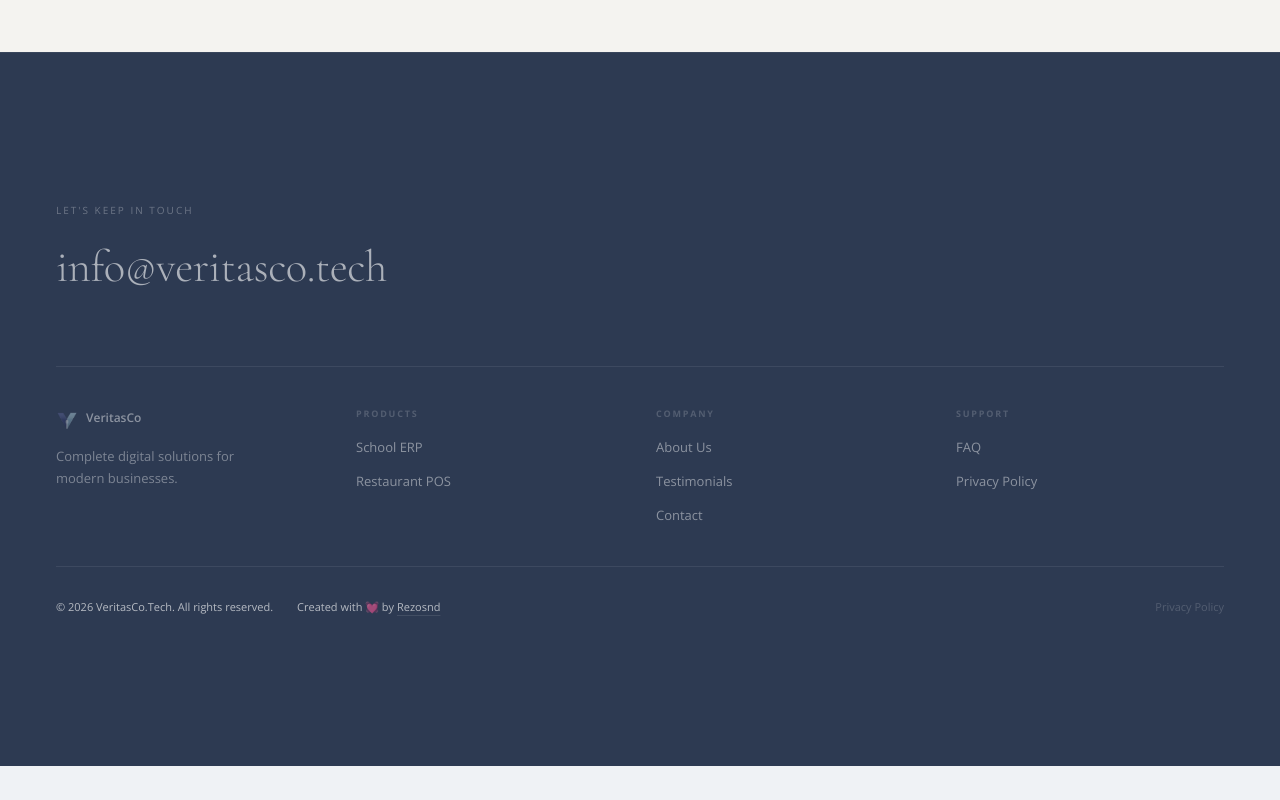
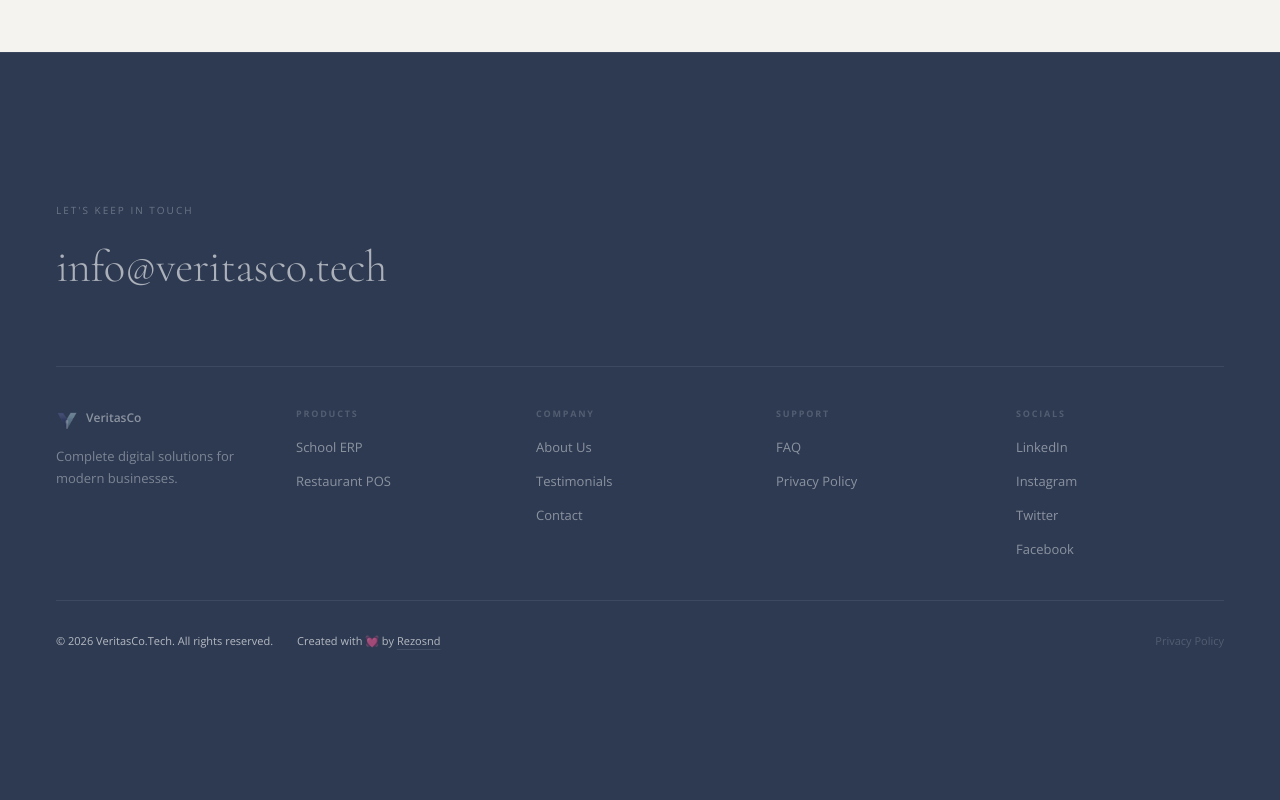
Before and after one commit to rezosnd/veritasco, a Next.js app: page /erp in a window 1280 px wide. Shown: the part 5322-6122 px from the top of the page. Before the commit the page ends 6088 px from the top, so only its background shows below. Built offline with nearby package versions, Linux system fonts and the light colour scheme.

Commit message:
feat: implement contact page with animated typography and site layout components

```diff
--- a/app/contact/page.tsx
+++ b/app/contact/page.tsx
@@ -237,8 +237,8 @@
                 }}>Social Media</h3>
                 <div style={{ display: "flex", flexDirection: "column", gap: "12px" }}>
                   {[
-                    { label: "LinkedIn",  href: "https://linkedin.com/company/veritascotech", icon: Linkedin },
-                    { label: "Instagram", href: "https://instagram.com/veritascotech", icon: Instagram },
+                    { label: "LinkedIn",  href: "https://www.linkedin.com/company/veritasco", icon: Linkedin },
+                    { label: "Instagram", href: "https://www.instagram.com/veritasco.tech", icon: Instagram },
                     { label: "Facebook",  href: "https://facebook.com/veritascotech", icon: Facebook },
                     { label: "Twitter",   href: "https://twitter.com/veritascotech", icon: Twitter },
                   ].map(s => {
--- a/app/layout.tsx
+++ b/app/layout.tsx
@@ -12,34 +12,28 @@
   metadataBase: new URL(siteUrl),
 
   title: {
-    default: 'VeritasCo.Tech — #1 School ERP with Biometric Attendance in India',
+    default: 'VeritasCo.Tech — #1 School ERP & Restaurant POS Solutions in India',
     template: '%s | VeritasCo.Tech',
   },
 
   description:
-    'VeritasCo.Tech is India\'s first complete School ERP with in-hand biometric attendance devices. Manage student admissions, fee collection, LMS, transport GPS tracking, hostel, library, HR & payroll — all in one cloud dashboard. 500+ schools trust us. Setup in 6 days. 24/7 support.',
+    'VeritasCo.Tech provides India\'s first School ERP with in-hand biometric devices and advanced Restaurant POS systems. Manage schools (admissions, fees, LMS) or restaurants (QR ordering, billing, KDS) from one powerful cloud dashboard.',
 
   keywords: [
     'School ERP Software India',
     'Biometric Attendance System for Schools',
+    'Restaurant POS System India',
+    'QR Code Ordering System',
     'School Management Software',
+    'Restaurant Management Software',
+    'Cloud-based ERP India',
     'Student Information System',
-    'School Fee Management Software',
-    'Online Attendance System',
-    'School ERP India',
-    'Education ERP Software',
-    'LMS for Schools India',
-    'Transport Management System School',
-    'Hostel Management Software',
-    'School Library Software',
-    'HR Payroll for Schools',
-    'School App for Parents',
-    'Smart School Software',
-    'Digital School Management',
-    'VeritasCo',
-    'VeritasCo Tech ERP',
-    'biometric device school India',
-    'school admin software',
+    'School Fee Management',
+    'Kitchen Display System KDS',
+    'POS with UPI Payments',
+    'VeritasCo Tech',
+    'Education Technology India',
+    'Hospitality Tech Solutions',
   ],
 
   authors: [{ name: siteName, url: siteUrl }],
@@ -79,21 +73,21 @@
     other: [{ rel: 'mask-icon', url: '/favicon-32x32.png' }],
   },
 
-  // Open Graph — og.png kept for max social crawler compatibility (WhatsApp/FB don't support AVIF)
+  // Open Graph — og.png updated for School ERP + Restaurant POS
   openGraph: {
     type: 'website',
     locale: 'en_IN',
     url: siteUrl,
     siteName,
-    title: 'VeritasCo.Tech — India\'s #1 School ERP with Biometric Attendance',
+    title: 'VeritasCo.Tech — Digital Ecosystem for Schools & Restaurants',
     description:
-      'Transform your school with VeritasCo.Tech — biometric attendance, fee management, student app, transport GPS, hostel, library, HR & payroll in one platform. 500+ schools. Setup in 6 days.',
+      'Transform your operations with VeritasCo.Tech. Leading School ERP with Biometric Attendance and QR-based Restaurant POS systems. Scalable, secure, and cloud-ready.',
     images: [
       {
-        url: '/og.png',
+        url: '/og.png?v=2',
         width: 1200,
         height: 630,
-        alt: 'VeritasCo.Tech — School ERP Software with Biometric Attendance',
+        alt: 'VeritasCo.Tech — School ERP & Restaurant POS Solutions',
         type: 'image/png',
       },
     ],
@@ -104,10 +98,10 @@
     card: 'summary_large_image',
     site: '@veritascotech',
     creator: '@veritascotech',
-    title: 'VeritasCo.Tech — India\'s #1 School ERP with Biometric Attendance',
+    title: 'VeritasCo.Tech — Digital Ecosystem for Schools & Restaurants',
     description:
-      'Biometric attendance + complete school ERP: fees, LMS, transport, hostel, library, HR. 500+ schools. Go live in 6 days. 24/7 support.',
-    images: ['/og.png'],
+      'School ERP with biometric attendance + Restaurant POS with QR ordering. The complete digital ecosystem for your business.',
+    images: ['/og.png?v=2'],
   },
 }
 
@@ -138,7 +132,8 @@
       sameAs: [
         'https://facebook.com/veritascotech',
         'https://twitter.com/veritascotech',
-        'https://linkedin.com/company/veritascotech',
+        'https://www.linkedin.com/company/veritasco',
+        'https://www.instagram.com/veritasco.tech',
       ],
       description:
         "India's first complete School ERP with in-hand biometric attendance devices — managing admissions, fees, academics, transport, hostel, library, HR & payroll.",
--- a/components/site-footer.tsx
+++ b/components/site-footer.tsx
@@ -25,7 +25,7 @@
 
         <div className="pulla-divider mb-10" />
 
-        <div className="grid grid-cols-2 md:grid-cols-4 gap-8 mb-10">
+        <div className="grid grid-cols-2 md:grid-cols-4 lg:grid-cols-5 gap-8 mb-10">
           <div className="col-span-2 md:col-span-1">
             <div className="flex items-center gap-2 mb-4">
               <Image src="/logo.avif" alt="VeritasCo" width={22} height={22} className="opacity-50" />
@@ -39,14 +39,25 @@
             { title: "Products", links: [{ l: "School ERP", h: "/erp" }, { l: "Restaurant POS", h: "/pos" }] },
             { title: "Company",  links: [{ l: "About Us", h: "/about" }, { l: "Testimonials", h: "/testimonials" }, { l: "Contact", action: onSupportOpen }] },
             { title: "Support",  links: [{ l: "FAQ", h: "/faq" }, { l: "Privacy Policy", h: "/privacy-policy" }] },
+            {
+              title: "Socials",
+              links: [
+                { l: "LinkedIn", h: "https://www.linkedin.com/company/veritasco", external: true },
+                { l: "Instagram", h: "https://www.instagram.com/veritasco.tech", external: true },
+                { l: "Twitter", h: "https://twitter.com/veritascotech", external: true },
+                { l: "Facebook", h: "https://facebook.com/veritascotech", external: true },
+              ]
+            },
           ].map((col) => (
             <div key={col.title}>
               <h3 style={{ fontSize: "9px", fontWeight: 700, color: "rgba(255,255,255,0.18)", letterSpacing: "0.2em", textTransform: "uppercase", marginBottom: "14px" }}>{col.title}</h3>
               <ul className="space-y-2.5">
-                {col.links.map(({ l, h, action }: any) => (
+                {col.links.map(({ l, h, action, external }: any) => (
                   <li key={l}>
                     {action ? (
                       <button onClick={action} className="pulla-link" style={{ fontSize: "13px", fontWeight: 300, color: "rgba(255,255,255,0.45)", background: "none", border: "none", padding: 0, cursor: "pointer" }}>{l}</button>
+                    ) : external ? (
+                      <a href={h} target="_blank" rel="noopener noreferrer" className="pulla-link" style={{ fontSize: "13px", fontWeight: 300, color: "rgba(255,255,255,0.45)", textDecoration: "none" }}>{l}</a>
                     ) : (
                       <TransitionLink href={h} className="pulla-link" style={{ fontSize: "13px", fontWeight: 300, color: "rgba(255,255,255,0.45)", textDecoration: "none" }}>{l}</TransitionLink>
                     )}
```
